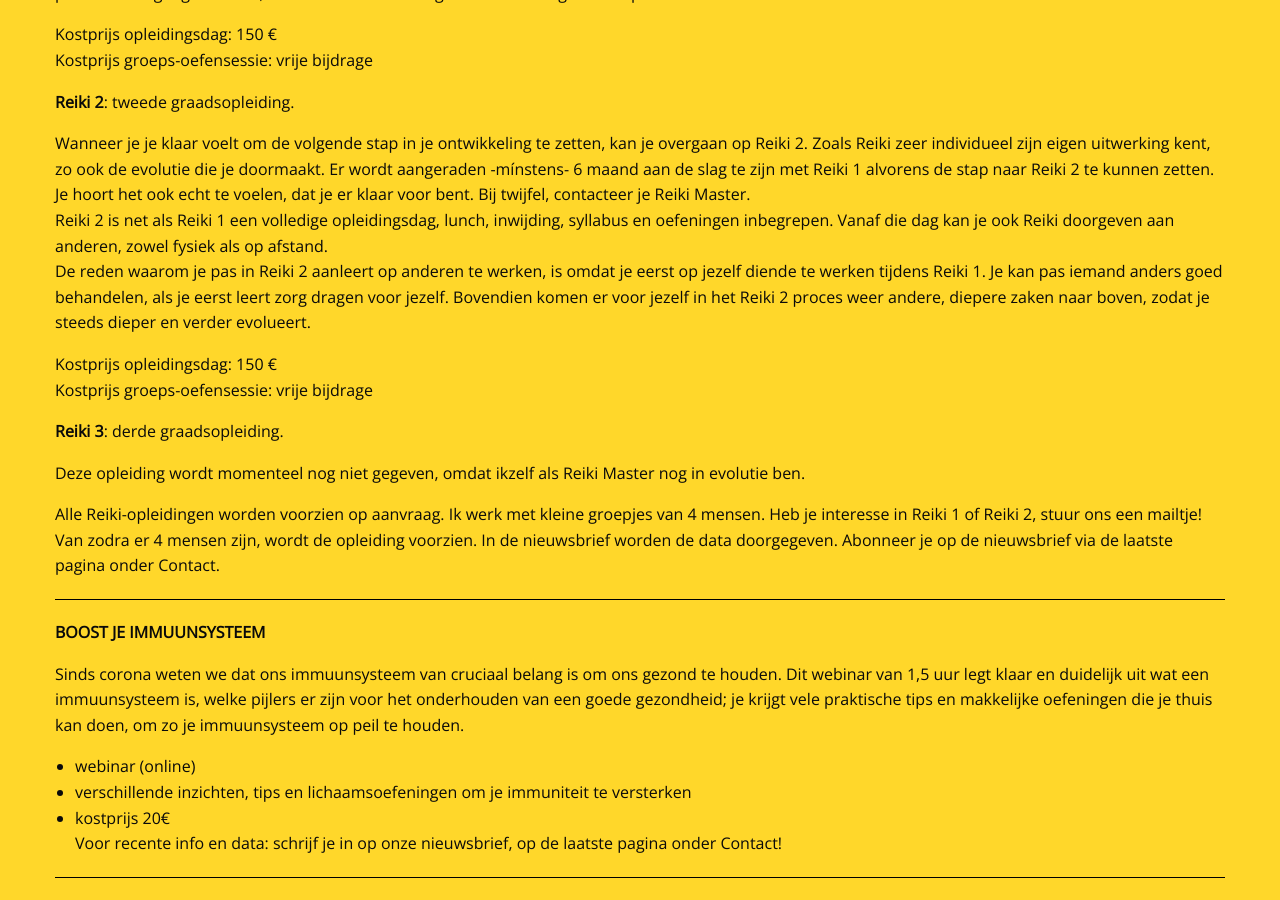
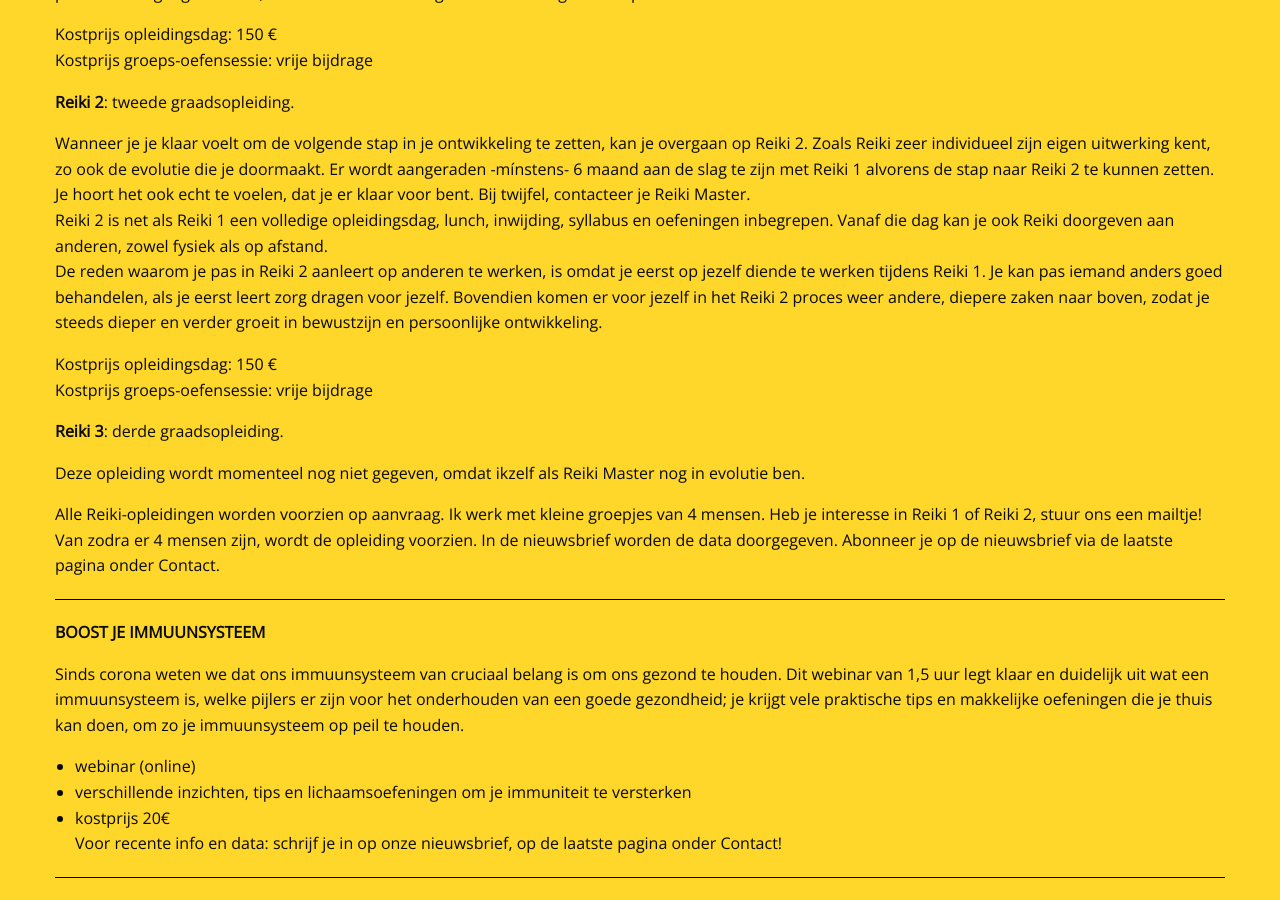
Before and after one commit to manopura/manopura.github.io, a Jekyll site: the page built from cursussen.md, in a window 1280 px wide and 900 px high, scrolled down 2273 px. Built offline with Jekyll 4.4.1, drawn with Linux system fonts in a browser that asks for light colours; nearby versions of some CDN libraries; our own code applies the rules of GitHub Pages for plain Markdown files.

Commit message:
Update cursussen.md

```diff
--- a/cursussen.md
+++ b/cursussen.md
@@ -91,7 +91,7 @@ Kostprijs groeps-oefensessie: vrije bijdrage
 
 Wanneer je je klaar voelt om de volgende stap in je ontwikkeling te zetten, kan je overgaan op Reiki 2. Zoals Reiki zeer individueel zijn eigen uitwerking kent, zo ook de evolutie die je doormaakt. Er wordt aangeraden -mínstens- 6 maand aan de slag te zijn met Reiki 1 alvorens de stap naar Reiki 2 te kunnen zetten. Je hoort het ook echt te voelen, dat je er klaar voor bent. Bij twijfel, contacteer je Reiki Master.
 Reiki 2 is net als Reiki 1 een volledige opleidingsdag, lunch, inwijding, syllabus en oefeningen inbegrepen. Vanaf die dag kan je ook Reiki doorgeven aan anderen, zowel fysiek als op afstand.
-De reden waarom je pas in Reiki 2 aanleert op anderen te werken, is omdat je eerst op jezelf diende te werken tijdens Reiki 1. Je kan pas iemand anders goed behandelen, als je eerst leert zorg dragen voor jezelf. Bovendien komen er voor jezelf in het Reiki 2 proces weer andere, diepere zaken naar boven, zodat je steeds dieper en verder evolueert.
+De reden waarom je pas in Reiki 2 aanleert op anderen te werken, is omdat je eerst op jezelf diende te werken tijdens Reiki 1. Je kan pas iemand anders goed behandelen, als je eerst leert zorg dragen voor jezelf. Bovendien komen er voor jezelf in het Reiki 2 proces weer andere, diepere zaken naar boven, zodat je steeds dieper en verder groeit in bewustzijn en persoonlijke ontwikkeling.
 
 Kostprijs opleidingsdag: 150 €
 Kostprijs groeps-oefensessie: vrije bijdrage
```
